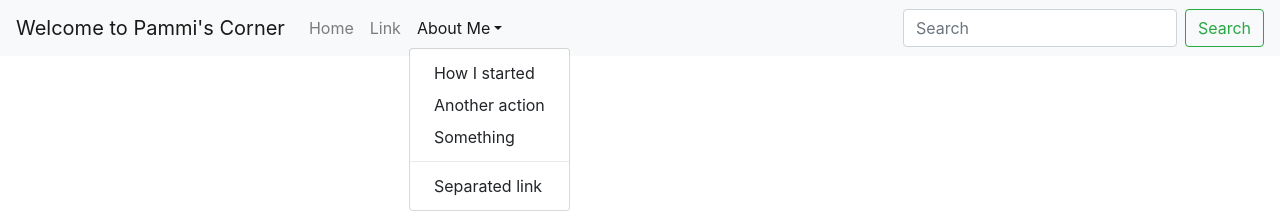
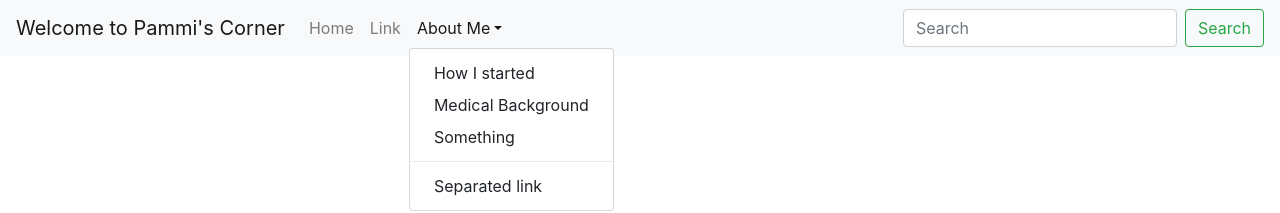
Before and after one commit to singhp1992/papas-app, a React (Create React App) app: page / in a window 1280 px wide. Both pictures are taken after a click on the button "About Me". Shown: the top 213 px of the page. Built offline with nearby package versions, Linux system fonts and the light colour scheme.

Commit message:
adding medical history to drop down option

```diff
--- a/src/components/Header.jsx
+++ b/src/components/Header.jsx
@@ -18,7 +18,7 @@ class Header extends Component {
                         <Nav.Link href="#link">Link</Nav.Link>
                         <NavDropdown title="About Me" id="basic-nav-dropdown">
                             <NavDropdown.Item href="#action/3.1">How I started</NavDropdown.Item>
-                            <NavDropdown.Item href="#action/3.2">Another action</NavDropdown.Item>
+                            <NavDropdown.Item href="#action/3.2">Medical Background</NavDropdown.Item>
                             <NavDropdown.Item href="#action/3.3">Something</NavDropdown.Item>
                             <NavDropdown.Divider />
                             <NavDropdown.Item href="#action/3.4">Separated link</NavDropdown.Item>
```
